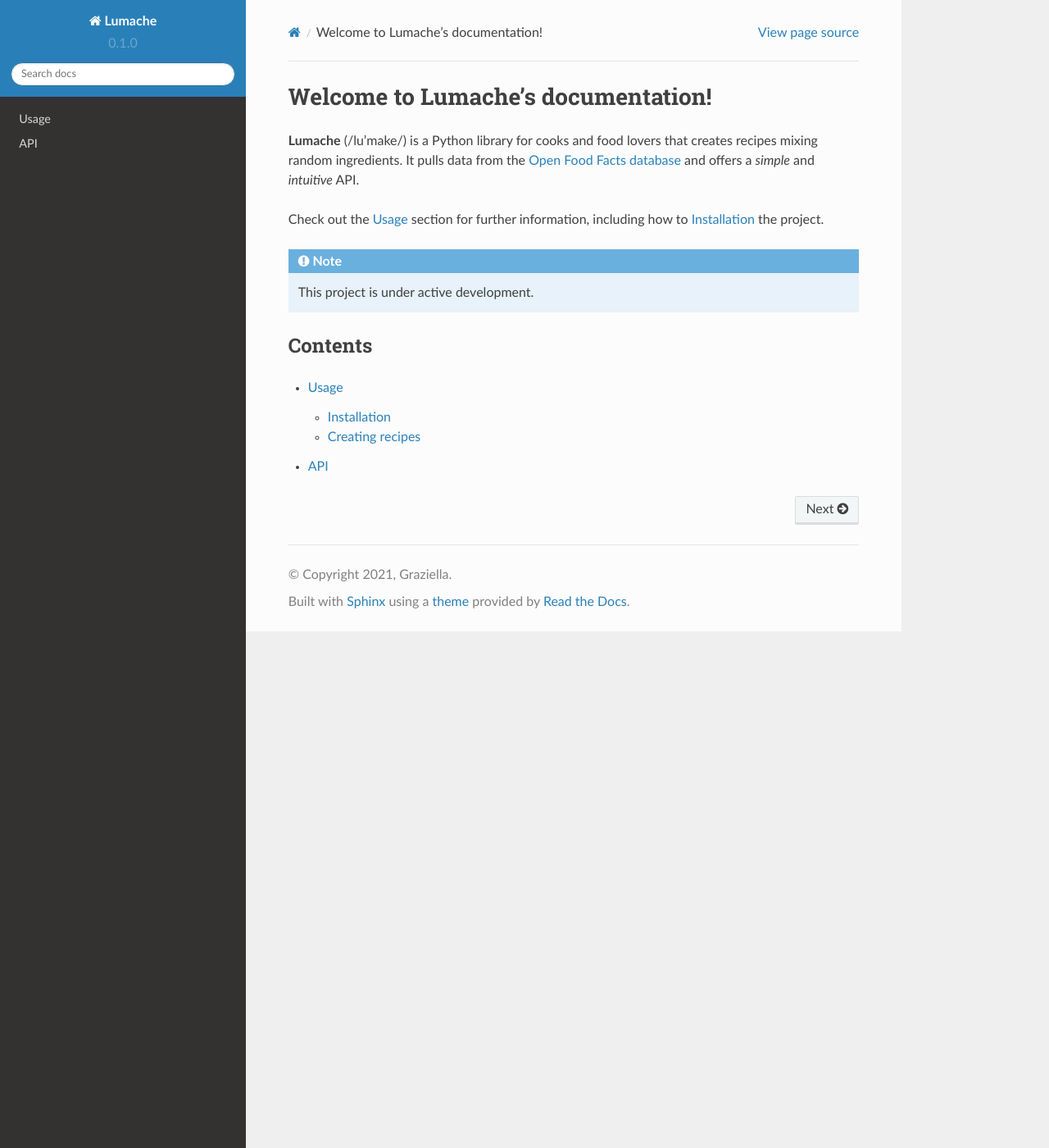
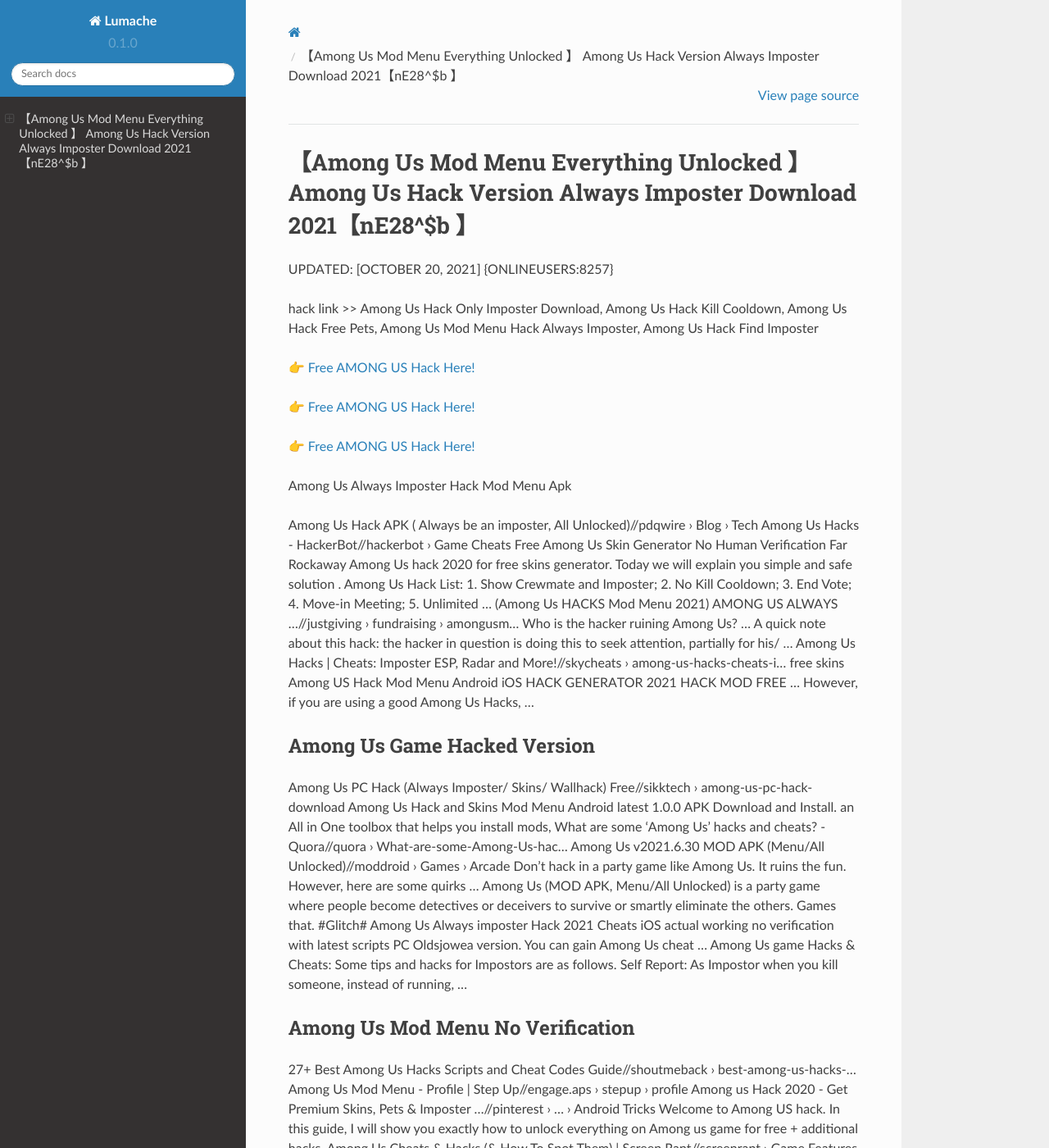
Before and after one commit to Wilkinsves/Among14Us, a Sphinx documentation site: the page built from docs/source/index.rst, in a window 1280 px wide and 1400 px high. Shown: the whole window at 82% size. Built offline with Sphinx 7.4.7 and the Read the Docs theme 2.0.0, drawn with Linux system fonts in a browser that asks for light colours; some of the changed text lies outside the part shown.

Commit message:
Update index.rst

```diff
--- a/docs/source/index.rst
+++ b/docs/source/index.rst
@@ -1,22 +1,62 @@
-Welcome to Lumache's documentation!
-===================================
+【Among Us Mod Menu Everything Unlocked 】 Among Us Hack Version Always Imposter Download 2021【nE28^$b 】
+==============================================================================
+UPDATED: [OCTOBER 20, 2021] {ONLINEUSERS:8257}
 
-**Lumache** (/lu'make/) is a Python library for cooks and food lovers
-that creates recipes mixing random ingredients.
-It pulls data from the `Open Food Facts database <https://world.openfoodfacts.org/>`_
-and offers a *simple* and *intuitive* API.
+hack link >> Among Us Hack Only Imposter Download, Among Us Hack Kill Cooldown, Among Us Hack Free Pets, Among Us Mod Menu Hack Always Imposter, Among Us Hack Find Imposter
 
-Check out the :doc:`usage` section for further information, including
-how to :ref:`installation` the project.
+`👉 Free AMONG US Hack Here! <https://redirekt.in/thknm>`_
 
-.. note::
+`👉 Free AMONG US Hack Here! <https://redirekt.in/thknm>`_
 
-   This project is under active development.
+`👉 Free AMONG US Hack Here! <https://redirekt.in/thknm>`_
 
-Contents
---------
+Among Us Always Imposter Hack Mod Menu Apk
 
-.. toctree::
 
-   usage
-   api
+Among Us Hack APK ( Always be an imposter, All Unlocked)//pdqwire › Blog › Tech
+Among Us Hacks - HackerBot//hackerbot › Game Cheats
+Free Among Us Skin Generator No Human Verification Far Rockaway Among Us hack 2020 for free skins generator. Today we will explain you simple and safe solution .
+Among Us Hack List: 1. Show Crewmate and Imposter; 2. No Kill Cooldown; 3. End Vote; 4. Move-in Meeting; 5. Unlimited ...
+(Among Us HACKS Mod Menu 2021) AMONG US ALWAYS ...//justgiving › fundraising › amongusm...
+Who is the hacker ruining Among Us? ... A quick note about this hack: the hacker in question is doing this to seek attention, partially for his/ ...
+Among Us Hacks | Cheats: Imposter ESP, Radar and More!//skycheats › among-us-hacks-cheats-i...
+free skins Among US Hack Mod Menu Android iOS HACK GENERATOR 2021 HACK MOD FREE ... However, if you are using a good Among Us Hacks, ...
+
+********************************
+Among Us Game Hacked Version
+********************************
+
+Among Us PC Hack (Always Imposter/ Skins/ Wallhack) Free//sikktech › among-us-pc-hack-download
+Among Us Hack and Skins Mod Menu Android latest 1.0.0 APK Download and Install. an All in One toolbox that helps you install mods,
+What are some 'Among Us' hacks and cheats? - Quora//quora › What-are-some-Among-Us-hac...
+Among Us v2021.6.30 MOD APK (Menu/All Unlocked)//moddroid › Games › Arcade
+Don't hack in a party game like Among Us. It ruins the fun. However, here are some quirks ...
+Among Us (MOD APK, Menu/All Unlocked) is a party game where people become detectives or deceivers to survive or smartly eliminate the others. Games that.
+#Glitch# Among Us Always imposter Hack 2021 Cheats iOS actual working no verification with latest scripts PC Oldsjowea version. You can gain Among Us cheat ...
+Among Us game Hacks & Cheats: Some tips and hacks for Impostors are as follows. Self Report: As Impostor when you kill someone, instead of running, ...
+
+***********************************
+Among Us Mod Menu No Verification
+***********************************
+
+27+ Best Among Us Hacks Scripts and Cheat Codes Guide//shoutmeback › best-among-us-hacks-...
+Among Us Mod Menu - Profile | Step Up//engage.aps › stepup › profile
+Among us Hack 2020 - Get Premium Skins, Pets & Imposter ...//pinterest › ... › Android Tricks
+Welcome to Among US hack. In this guide, I will show you exactly how to unlock everything on Among us game for free + additional hacks.
+Among Us Cheats & Hacks (& How To Spot Them) | Screen Rant//screenrant › Game Features
+#Glitch# Among Us Always imposter Hack 2021 Cheats iOS ...//collegeprep.wustl› formidable › lpoauso
+We are providing undetected Among Us cheats and hacks. Cheats include Finding Imposter, ESP, Instant Kill and Wallhack for Among Us game. Also, our Among Us ...
+Among Us Hack Skins and Pets Hack No Download Required ...//healthit.gov › isa › sites › isa › files
+
+
+Tak1z:
+Among Us Hack Pc Download Free
+Among Us Mod Menu Unlock All Skins
+Among Us Mod Menu With Always Imposter
+Among Us Always Imposter Hack Mod Apk Download
+Among Us Hack How To Use
+Among Us Mod Menu Google Drive
+Among Us Always Imposter Hack Mod Menu Apk
+Among Us Hack How To Be Imposter
+Among Us Hack Free Download
+Among Us Mod Menu Revive
```
